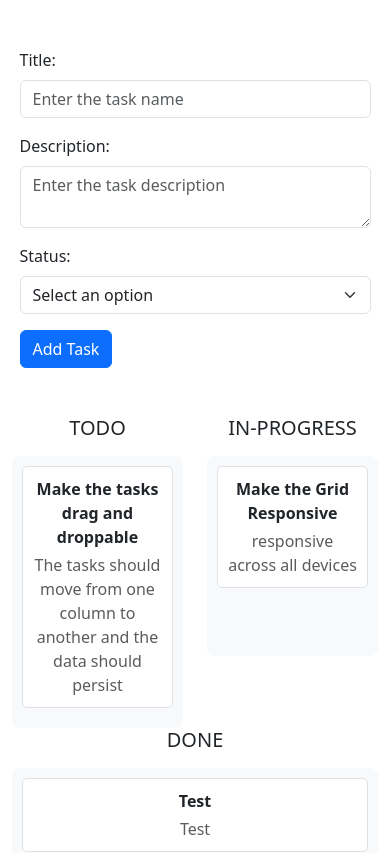
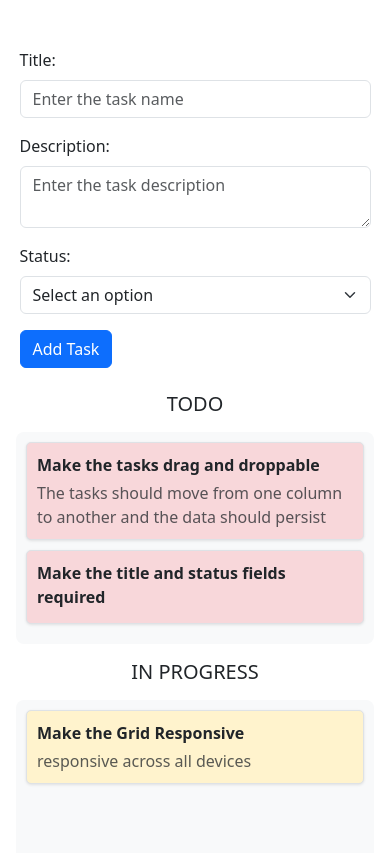
Before and after one commit to ShadowFax1731/kanban-board, a React (Vite) app: page / in a window 390 px wide. Shown: the top 853 px of the page. Built offline with nearby package versions, Linux system fonts and the light colour scheme; data requests are answered from the project's data file.

Commit message:
color based task cards, responsiveness added

```diff
--- a/data/tasks.json
+++ b/data/tasks.json
@@ -23,6 +23,12 @@
       "title": "Make the tasks drag and droppable",
       "description": "The tasks should move from one column to another and the data should persist",
       "status": "todo"
+    },
+    {
+      "id": "a650ff86-3157-414e-9252-e8fc5a1bcfbe",
+      "title": "Make the title and status fields required",
+      "description": "",
+      "status": "todo"
     }
   ]
 }
--- a/src/components/TaskGrid.jsx
+++ b/src/components/TaskGrid.jsx
@@ -3,6 +3,19 @@ import { DragDropContext, Droppable, Draggable } from "@hello-pangea/dnd";
 
 const TaskGrid = ({ tasks, onStatusChange }) => {
   const statuses = ["todo", "in-progress", "done"];
+
+  const getStatusColor = (status) => {
+    switch (status) {
+      case "todo":
+        return "#f8d7da"; // Light red
+      case "in-progress":
+        return "#fff3cd"; // Light yellow
+      case "done":
+        return "#d4edda"; // Light green
+      default:
+        return "#ffffff";
+    }
+  };
 
   const handleDragEnd = (result) => {
     const { source, destination, draggableId } = result;
@@ -14,11 +27,19 @@ const TaskGrid = ({ tasks, onStatusChange }) => {
 
   return (
     <DragDropContext onDragEnd={handleDragEnd}>
-      <Container className="mt-5">
-        <Row>
+      <Container fluid className="mt-4 px-3">
+        <Row className="g-3 flex-wrap">
           {statuses.map((status) => (
-            <Col key={status} className="text-center">
-              <h5 className="mb-3">{status.toUpperCase()}</h5>
+            <Col
+              key={status}
+              xs={12}
+              md={6}
+              lg={4}
+              className="d-flex flex-column align-items-center"
+            >
+              <h5 className="mb-3 text-uppercase">
+                {status.replace("-", " ")}
+              </h5>
               <Droppable droppableId={status}>
                 {(provided) => (
                   <div
@@ -26,9 +47,11 @@ const TaskGrid = ({ tasks, onStatusChange }) => {
                     {...provided.droppableProps}
                     style={{
                       minHeight: "200px",
+                      width: "100%",
                       backgroundColor: "#f8f9fa",
                       borderRadius: "8px",
                       padding: "10px",
+                      maxWidth: "420px",
                     }}
                   >
                     {tasks
@@ -48,9 +71,11 @@ const TaskGrid = ({ tasks, onStatusChange }) => {
                                 userSelect: "none",
                                 margin: "0 0 10px 0",
                                 padding: "10px",
-                                background: "#fff",
+                                background: getStatusColor(task.status),
                                 border: "1px solid #dee2e6",
                                 borderRadius: "5px",
+                                wordBreak: "break-word",
+                                boxShadow: "0 1px 3px rgba(0,0,0,0.1)",
                                 ...provided.draggableProps.style,
                               }}
                             >
```
